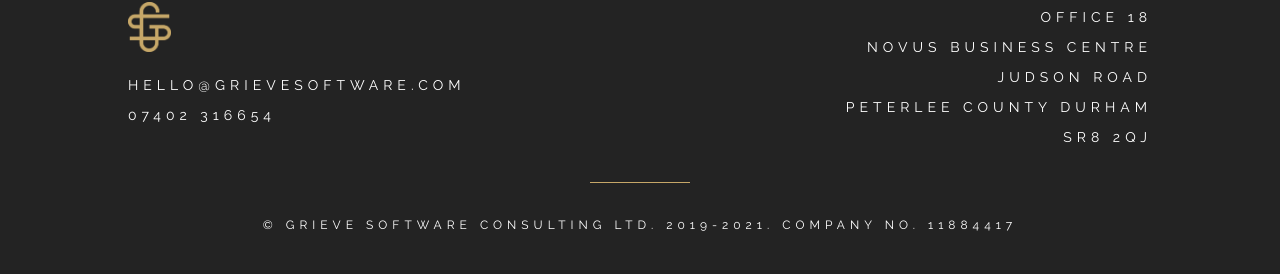
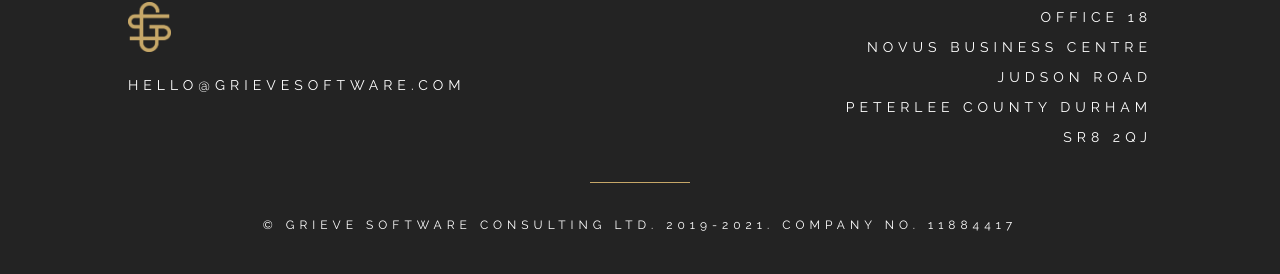
Before and after one commit to danielgrieve/grievesoftware, a Jekyll site: the page built from index.html, in a window 1280 px wide. Shown: the part 1252-1526 px from the top of the page. Built offline with Jekyll 4.4.1, drawn with Linux system fonts in a browser that asks for light colours.

Commit message:
Update footer.html

```diff
--- a/_includes/footer.html
+++ b/_includes/footer.html
@@ -4,7 +4,6 @@
       <img src="/assets/logo.png" class="footer__logo" />
 
       <div class="footer__contact"><a href="mailto: {{ site.email }}">{{ site.email }}</a></div>
-      <div class="footer__contact"><a href="tel: {{ site.phone }}">{{ site.phone }}</a></div>
     </div>
 
     <address class="footer__address">
```
